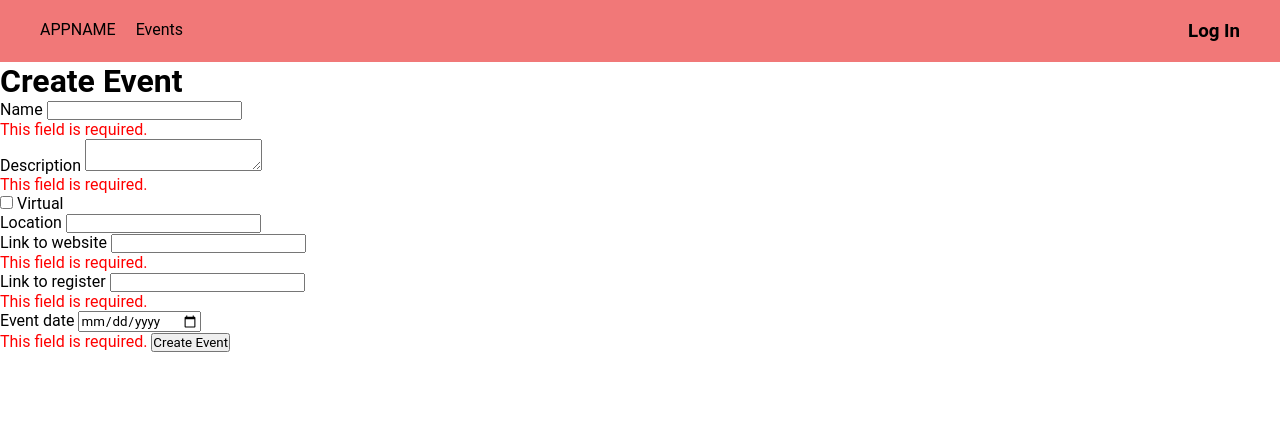
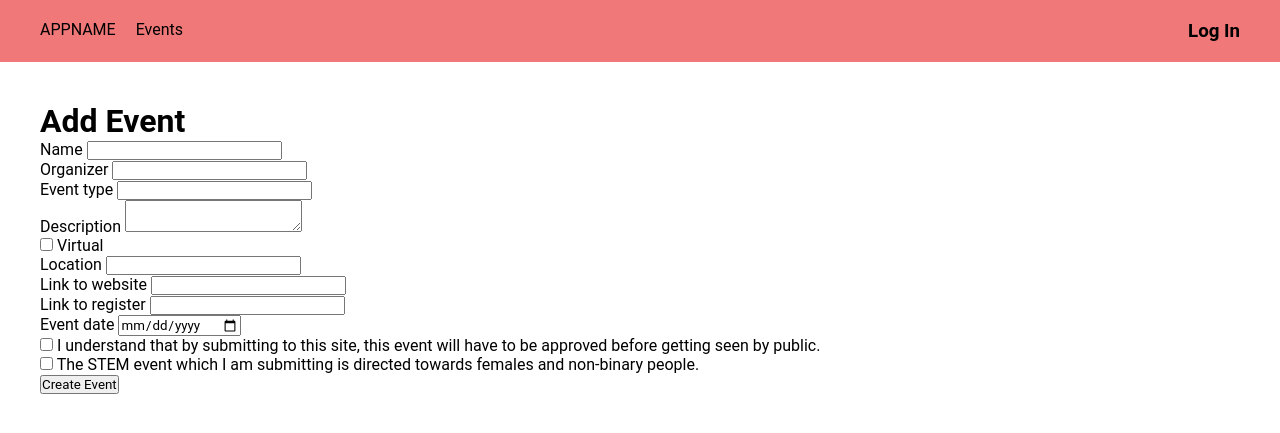
Before and after one commit to MiniCube11/iohacks2022, a Flask app: page /events/add in a window 1280 px wide. Shown: the top 433 px of the page. Run offline with Flask 2, Linux system fonts and the light colour scheme.

Commit message:
Add fields to add event form

```diff
--- a/app/forms/events.py
+++ b/app/forms/events.py
@@ -11,4 +11,8 @@ class AddEventForm(FlaskForm):
     location = StringField('Location')
     website_link = StringField('Link to website', validators=[DataRequired()])
     register_link = StringField('Link to register', validators=[DataRequired()])
+    organizer = StringField('Organizer', validators=[DataRequired()])
+    event_type = StringField('Event type', validators=[DataRequired()])
+    required1 = BooleanField('', validators=[DataRequired()])
+    required2 = BooleanField('', validators=[DataRequired()])
     submit = SubmitField('Create Event')
--- a/app/models.py
+++ b/app/models.py
@@ -25,3 +25,5 @@ class Event(db.Model):
     date = db.Column(db.DateTime, index=True)
     location = db.Column(db.String(300), index=True)
     is_virtual = db.Column(db.Boolean, index=True)
+    event_type = db.Column(db.String(64), index=True)
+    organizer = db.Column(db.String(64), index=True)
--- a/app/static/css/style.css
+++ b/app/static/css/style.css
@@ -36,3 +36,7 @@
 .main {
     margin: 40px var(--margin-side);
 }
+
+.event-container {
+    background-color: grey;
+}
--- a/app/templates/events/add_event.html
+++ b/app/templates/events/add_event.html
@@ -1,11 +1,22 @@
 {% extends "base.html" %}
 
 {% block content %}
-    <h1>Create Event</h1>
+    <div class="main">
+        <h1>Add Event</h1>
         <form action="" method="POST" novalidate>
             {{ form.hidden_tag() }}
             <p>Name {{ form.title() }}</p>
             {% for error in form.title.errors %}
+                <span class="error">{{ error }}</span>
+            {% endfor %}
+
+            <p>Organizer {{ form.organizer }}</p>
+            {% for error in form.organizer.errors %}
+                <span class="error">{{ error }}</span>
+            {% endfor %}
+
+            <p>Event type {{ form.event_type }}</p>
+            {% for error in form.event_type.errors %}
                 <span class="error">{{ error }}</span>
             {% endfor %}
 
@@ -30,6 +41,17 @@
             {% for error in form.date.errors %}
                 <span class="error">{{ error }}</span>
             {% endfor %}
+
+            <p>{{ form.required1() }} I understand that by submitting to this site, this event will have to be approved before getting seen by public.</p>
+            {% for error in form.required1.errors %}
+                <span class="error">{{ error }}</span>
+            {% endfor %}
+
+            <p>{{ form.required2() }} The STEM event which I am submitting is directed towards females and non-binary people.</p>
+            {% for error in form.required2.errors %}
+                <span class="error">{{ error }}</span>
+            {% endfor %}
             {{ form.submit() }}
         </form>
+    </div>
 {% endblock %}
--- a/app/templates/main/events.html
+++ b/app/templates/main/events.html
@@ -2,10 +2,13 @@
 
 {% block content %}
 <div class="main">
+    <a href="{{ url_for('events.add_event') }}">Add Event</a>
     {% for event in events %}
     <div class="event-container">
         {{ event.title }}
-        {{ event.date }}
+        {{ event.organizer }}
+        {{ format_date(event.date) }}
+        {{ event.event_type }}
     </div>
     {% endfor %}
 </div>
--- a/app/views/events.py
+++ b/app/views/events.py
@@ -10,11 +10,8 @@ bp = Blueprint('events', __name__)
 @bp.route('/add', methods=['GET', 'POST'])
 def add_event():
     form = AddEventForm(request.form)
-    print(form.validate(), form.errors)
-    print(form.validate(), form.validate_on_submit())
-    print(form.date.data, "ASDFASD")
+    print(form.errors, request.method == "POST", form.validate_on_submit())
     if request.method == "POST" and form.validate_on_submit():
-        print("submit")
         event = Event(
             title=form.title.data,
             date=form.date.data,
@@ -22,7 +19,9 @@ def add_event():
             is_virtual=form.is_virtual.data,
             location=form.location.data,
             website_link=form.website_link.data,
-            register_link=form.register_link.data
+            register_link=form.register_link.data,
+            organizer=form.organizer.data,
+            event_type=form.event_type.data
         )
         db.session.add(event)
         db.session.commit()
```
Also changed, not shown: app/views/main.py (+6 -1 lines), migrations/versions/d995b26ad946_add_columns_to_event_model.py (added, +34 -0 lines). Lines whose indentation alone changed are shown as unchanged.
